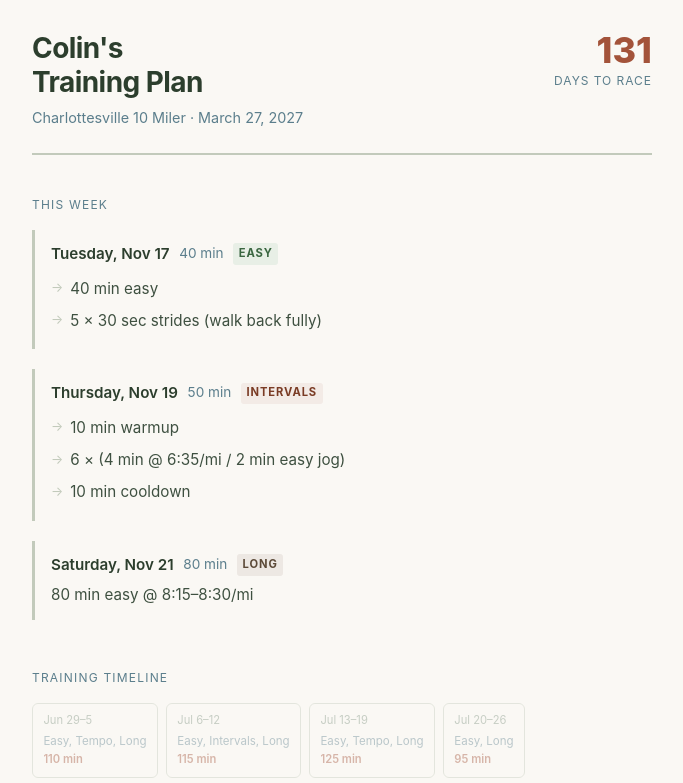
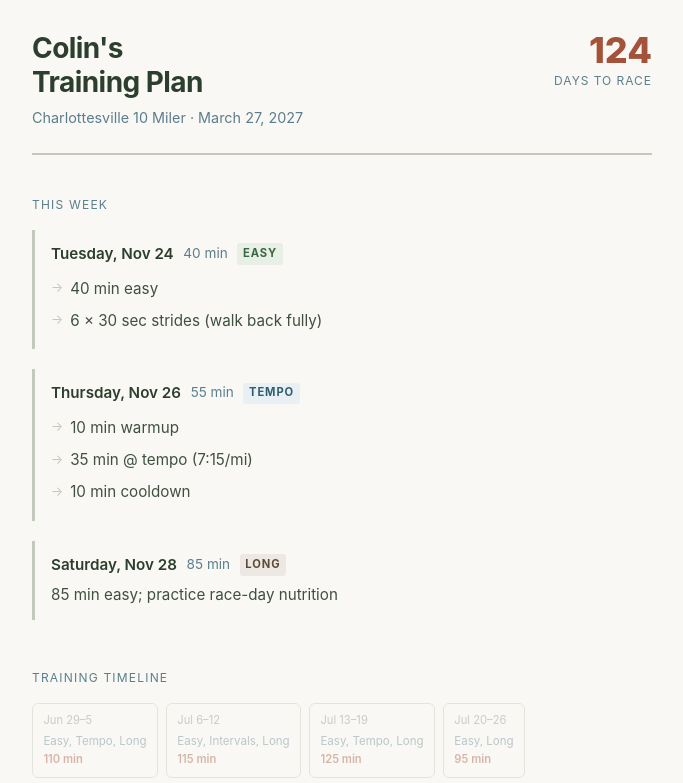
Before and after one commit to williamsca/running-colin, a plain HTML site: page docs/index.html in a window 1280 px wide. Shown: the top 783 px of the page, without its empty margins (298-981 px from the left). Drawn offline with Linux system fonts and the light colour scheme.

Commit message:
Update training plan page for the upcoming week

```diff
--- a/docs/index.html
+++ b/docs/index.html
@@ -195,7 +195,7 @@ body {
     <p class="race-meta">Charlottesville 10 Miler &middot; March 27, 2027</p>
   </div>
   <div>
-    <div class="countdown">131</div>
+    <div class="countdown">124</div>
     <div class='countdown-label'>days to race</div>
   </div>
 </header>
@@ -203,27 +203,27 @@ body {
 <section class="this-week"><p class="section-title">This week</p>
     <div class="run-card">
       <div class="run-header">
-        <span class="run-day">Tuesday, Nov 17</span>
+        <span class="run-day">Tuesday, Nov 24</span>
         <span class="run-duration">40 min</span>
         <span class="label label-easy">Easy</span>
       </div>
-      <ol class="detail-blocks"><li>40 min easy</li><li>5 × 30 sec strides (walk back fully)</li></ol>
+      <ol class="detail-blocks"><li>40 min easy</li><li>6 × 30 sec strides (walk back fully)</li></ol>
     </div>
     <div class="run-card">
       <div class="run-header">
-        <span class="run-day">Thursday, Nov 19</span>
-        <span class="run-duration">50 min</span>
-        <span class="label label-intervals">Intervals</span>
+        <span class="run-day">Thursday, Nov 26</span>
+        <span class="run-duration">55 min</span>
+        <span class="label label-tempo">Tempo</span>
       </div>
-      <ol class="detail-blocks"><li>10 min warmup</li><li>6 × (4 min @ 6:35/mi / 2 min easy jog)</li><li>10 min cooldown</li></ol>
+      <ol class="detail-blocks"><li>10 min warmup</li><li>35 min @ tempo (7:15/mi)</li><li>10 min cooldown</li></ol>
     </div>
     <div class="run-card">
       <div class="run-header">
-        <span class="run-day">Saturday, Nov 21</span>
-        <span class="run-duration">80 min</span>
+        <span class="run-day">Saturday, Nov 28</span>
+        <span class="run-duration">85 min</span>
         <span class="label label-long">Long</span>
       </div>
-      <p class="detail">80 min easy @ 8:15–8:30/mi</p>
+      <p class="detail">85 min easy; practice race-day nutrition</p>
     </div></section>
 <section class="timeline-section"><p class="section-title">Training timeline</p><div class="timeline">
       <div class="week-node past">
@@ -326,12 +326,12 @@ body {
         <div class="week-labels">Easy, Tempo, Long</div>
         <div class='week-duration'>120 min</div>
       </div>
-      <div class="week-node current">
+      <div class="week-node past">
         <div class="week-dates">Nov 16–22</div>
         <div class="week-labels">Easy, Intervals, Long</div>
         <div class='week-duration'>170 min</div>
       </div>
-      <div class="week-node future">
+      <div class="week-node current">
         <div class="week-dates">Nov 23–29</div>
         <div class="week-labels">Easy, Tempo, Long</div>
         <div class='week-duration'>180 min</div>
@@ -418,7 +418,7 @@ body {
       </div></div></section>
 
 <footer class="site-footer">
-  <p class="footer-text">Updated every Monday &middot; November 16, 2026</p>
+  <p class="footer-text">Updated every Monday &middot; November 23, 2026</p>
 </footer>
 
 </body>
```
